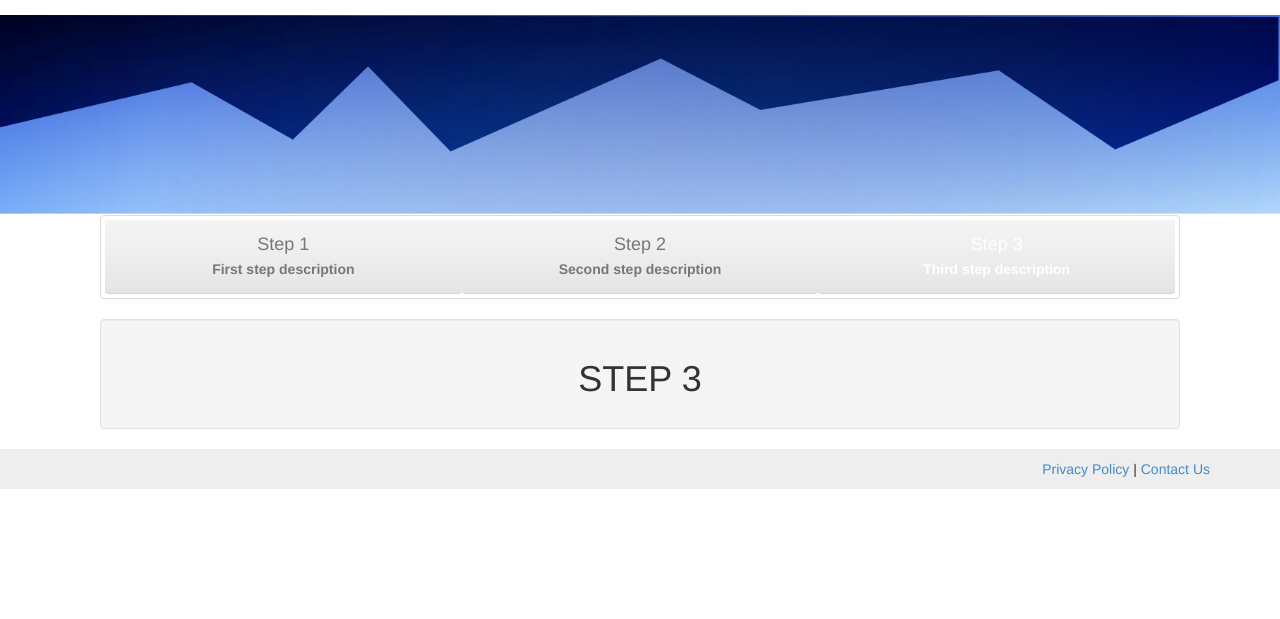
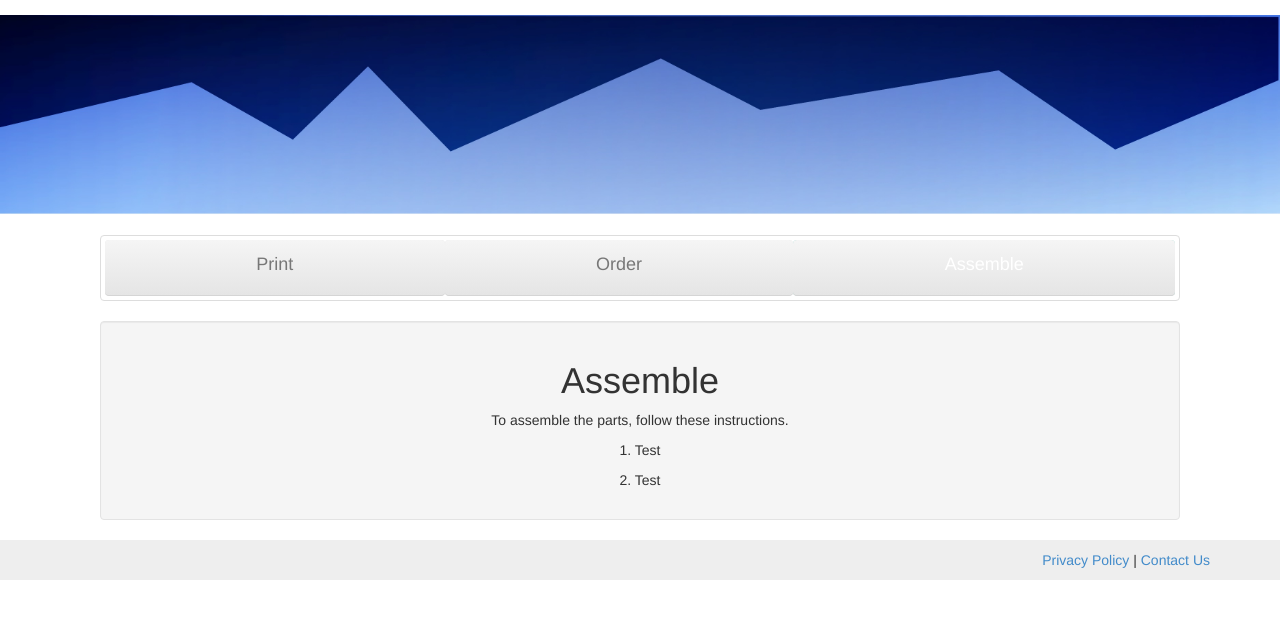
Before and after one commit to jljohnlu/JDLC_Website, a PHP site: page /make.php in a window 1280 px wide. Shown: the part 66-685 px from the top of the page. Run offline with PHP 8.4, Linux system fonts and the light colour scheme; some libraries are stand-ins or nearby versions.

Commit message:
make page final edits

```diff
--- a/aboutus.php
+++ b/aboutus.php
@@ -125,8 +125,7 @@
     </div>
   </div>
 </div>
-
-
+</div>
 
 <div id="footer">
     <div class="container">
--- a/make.php
+++ b/make.php
@@ -58,21 +58,23 @@
   </div>
 </div>
 
+<br>
+
 <div class="container-fluid">
 	<div class="row">
 	    <div class="col-xs-12">
 	        <ul class="nav nav-pills nav-justified thumbnail setup-panel">
 	            <li class="active"><a href="#step-1">
-	                <h4 class="list-group-item-heading">Step 1</h4>
-	                <p class="list-group-item-text">First step description</p>
+	                <h4 class="list-group-item-heading">Print</h4>
+	                <p class="list-group-item-text"></p>
 	            </a></li>
 	            <li class="active"><a href="#step-2">
-	                <h4 class="list-group-item-heading">Step 2</h4>
-	                <p class="list-group-item-text">Second step description</p>
+	                <h4 class="list-group-item-heading">Order</h4>
+	                <p class="list-group-item-text"></p>
 	            </a></li>
 	            <li class="active"><a href="#step-3">
-	                <h4 class="list-group-item-heading">Step 3</h4>
-	                <p class="list-group-item-text">Third step description</p>
+	                <h4 class="list-group-item-heading">Assemble</h4>
+	                <p class="list-group-item-text"></p>
 	            </a></li>
 	        </ul>
 	    </div>
@@ -80,22 +82,30 @@
 	<div class="row setup-content" id="step-1">
 	    <div class="col-xs-12">
 	        <div class="col-md-12 well text-center">
-	            <h1> STEP 1</h1>
-	            <button id="activate-step-2" class="btn btn-primary btn-lg">Activate Step 2</button>
+	            <h1> Print</h1>
+              <p>To print the parts, follow these instructions. </p>
+              <p>1. Test</p>
+              <p>2. Test</p>
 	        </div>
 	    </div>
 	</div>
 	<div class="row setup-content" id="step-2">
 	    <div class="col-xs-12">
 	        <div class="col-md-12 well text-center">
-	            <h1> STEP 2</h1>
+	            <h1> Order</h1>
+              <p>To order the parts, follow these instructions. </p>
+              <p>1. Test</p>
+              <p>2. Test</p>
 	        </div>
 	    </div>
 	</div>
 	<div class="row setup-content" id="step-3">
 	    <div class="col-xs-12">
-	        <div class="col-md-12 well">
-	            <h1 class="text-center"> STEP 3</h1>
+	        <div class="col-md-12 well text-center">
+	            <h1> Assemble</h1>
+              <p>To assemble the parts, follow these instructions. </p>
+              <p>1. Test</p>
+              <p>2. Test</p>
 	    </div>
 	</div>
   </div>
```
